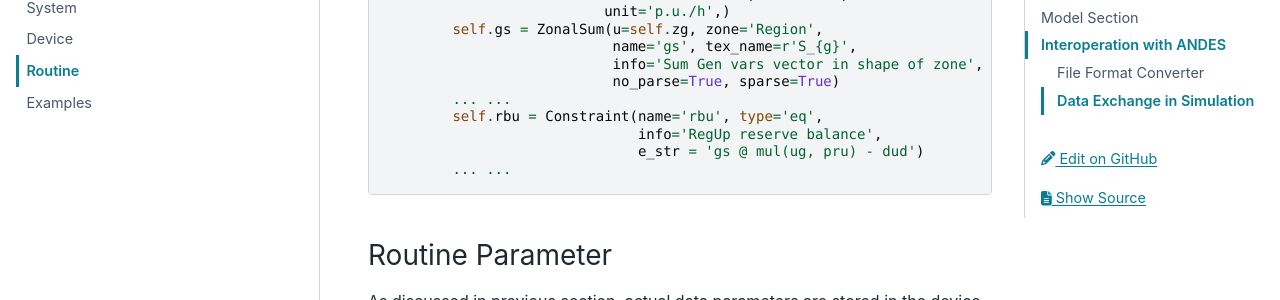
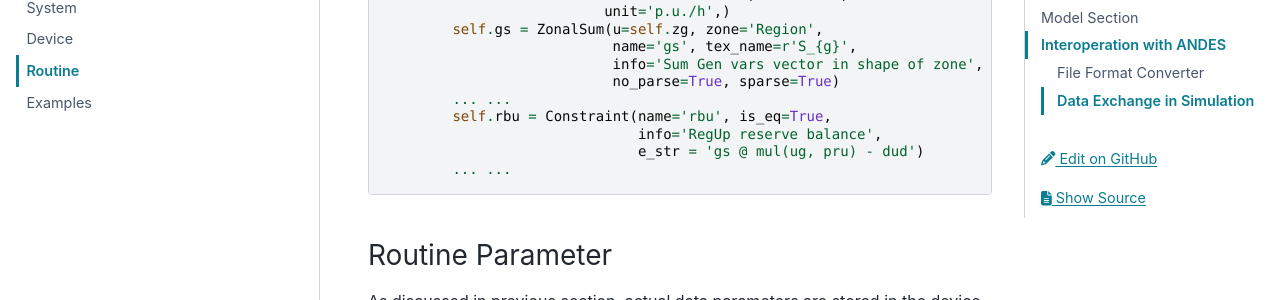
Before and after one commit to CURENT/ams, a Sphinx documentation site: the page built from docs/source/modeling/routine.rst, in a window 1280 px wide and 900 px high, scrolled down 389 px. Shown: the part 152-452 px from the top of the window. Built offline with Sphinx 7.4.7 and the PyData theme 0.15.4, drawn with Linux system fonts in a browser that asks for light colours; pages that are not in the unit, such as notebooks, are missing from menus.

Commit message:
Fix typo in doc

```diff
--- a/docs/source/modeling/example.rst
+++ b/docs/source/modeling/example.rst
@@ -104,7 +104,7 @@ Model Section
               # --- power balance ---
               pb = 'Bbus@aBus + Pbusinj + Cl@pd + Csh@gsh - Cg@pg'
               self.pb = Constraint(name='pb', info='power balance',
-                                   e_str=pb, type='eq',)
+                                   e_str=pb, is_eq=True,)
               # --- line flow ---
               self.plf = Var(info='Line flow',
                              unit='p.u.',
--- a/docs/source/modeling/routine.rst
+++ b/docs/source/modeling/routine.rst
@@ -24,7 +24,7 @@ A simplified code snippet for RTED is shown below as an example.
                                info='Sum Gen vars vector in shape of zone',
                                no_parse=True, sparse=True)
             ... ...
-            self.rbu = Constraint(name='rbu', type='eq',
+            self.rbu = Constraint(name='rbu', is_eq=True,
                                   info='RegUp reserve balance',
                                   e_str = 'gs @ mul(ug, pru) - dud')
             ... ...
```
